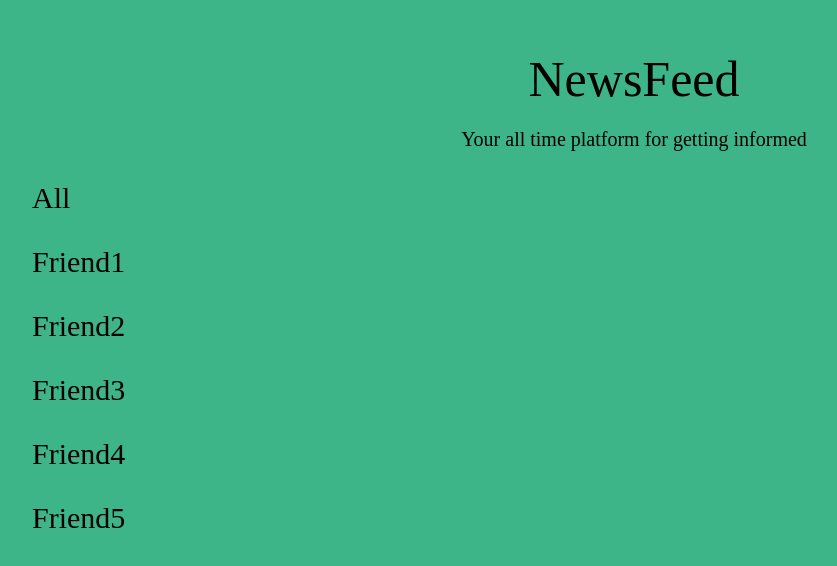
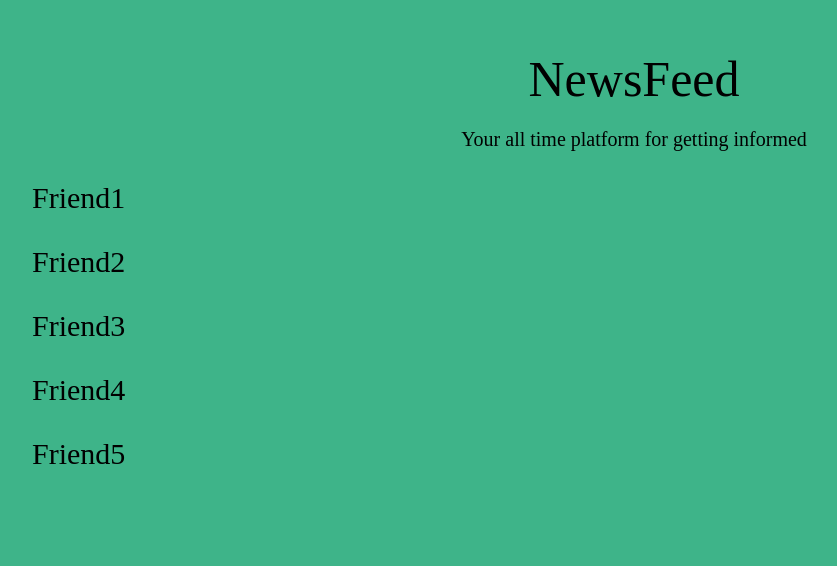
Before and after one commit to paulmunyao/newsfeed, an Angular app: page / in a window 1280 px wide. Shown: the top 566 px of the page, without its empty margins (6-843 px from the left). Built offline with nearby package versions, Linux system fonts and the light colour scheme; a web font is replaced by a local one.

Commit message:
remove unused code

```diff
--- a/src/app/items/items.component.html
+++ b/src/app/items/items.component.html
@@ -1,3 +1,3 @@
 <div class="button"></div>
-<p class="all">All</p>
+
 <!-- <button mat-raised-button color="primary">Primary</button> -->
```
